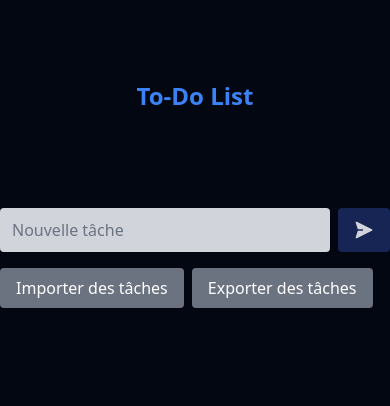
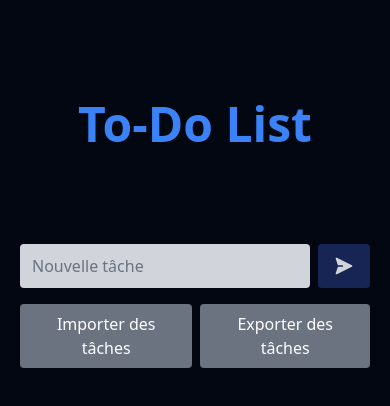
Before and after one commit to zokiasu/Todolist-test, a Nuxt app: page / in a window 390 px wide. Shown: the top 406 px of the page. Built offline with nearby package versions, Linux system fonts and the light colour scheme.

Commit message:
fix global padding

```diff
--- a/pages/index.vue
+++ b/pages/index.vue
@@ -1,6 +1,6 @@
 <template>
-    <div class="container mx-auto max-w-4xl space-y-4">
-        <p class="text-center py-20 text-2xl font-bold text-blue-500 lg:text-5xl 2xl:text-8xl">
+    <div class="container max-w-4xl p-5 mx-auto space-y-4">
+        <p class="py-20 text-5xl font-bold text-center text-blue-500 2xl:text-8xl">
             To-Do List
         </p>
         <AddTask @onAdd="handleAddTask" />
```
